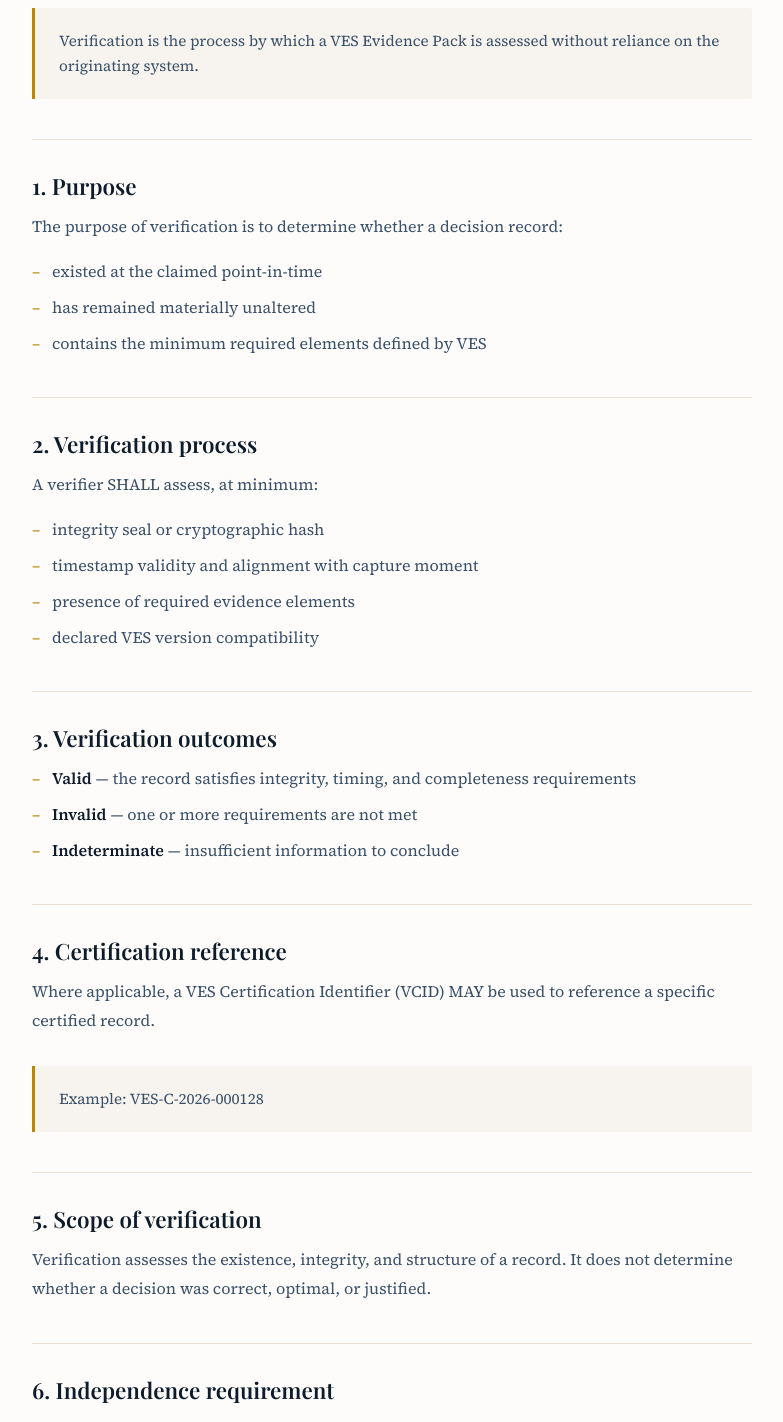
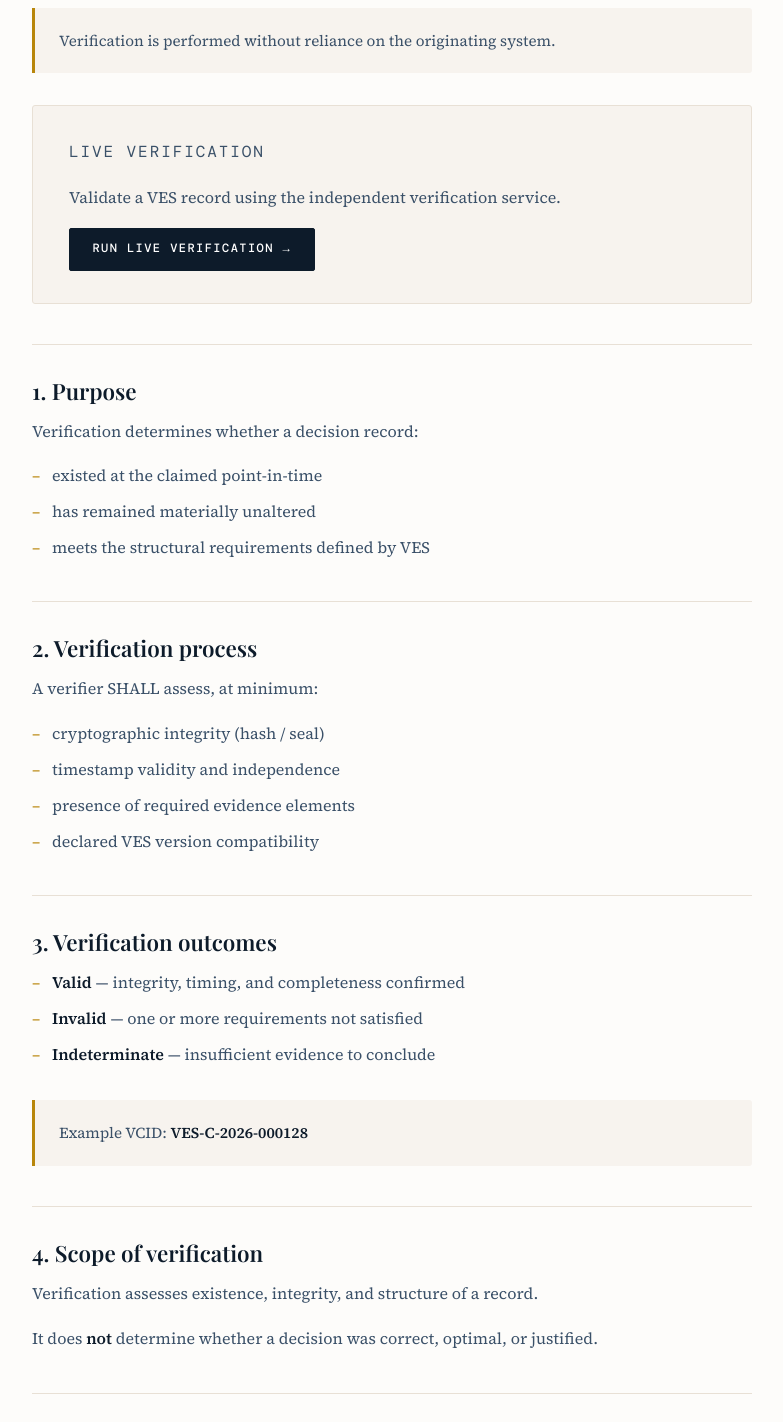
Before and after one commit to hello578/ves-standard, a Next.js app: page /verify in a window 1280 px wide. Shown: the part 460-1882 px from the top of the page, without its empty margins (108-891 px from the left). Built offline with nearby package versions, Linux system fonts and the light colour scheme; a web font is replaced by a local one.

Commit message:
ref and verify

```diff
--- /dev/null
+++ b/app/reference/sample-record/page.tsx
@@ -0,0 +1,73 @@
+
+// reference/sample-record/page.tsx
+
+import { PageFrame } from "@/app/components/page-frame"
+
+export default function SampleRecordPage() {
+  return (
+    <PageFrame
+      eyebrow="Reference"
+      title="Sample VES Record"
+      intro="This example illustrates the structure of a VES-compliant decision record."
+    >
+      <div className="callout">
+        This is a reference example. VES records must be generated and sealed at execution.
+      </div>
+
+      <pre className="code-block">
+{`{
+  "ves_version": "1.1",
+  "record_id": "VES-C-2026-000128",
+  "timestamp": "2026-03-23T09:14:22Z",
+
+  "decision": {
+    "type": "claims_approval",
+    "system": "claims-engine-v2",
+    "jurisdiction": "UK"
+  },
+
+  "inputs": {
+    "claim_amount": 4200,
+    "policy_status": "active",
+    "risk_flag": "low"
+  },
+
+  "output": {
+    "decision": "approved",
+    "confidence": 0.93
+  },
+
+  "evidence": {
+    "model_version": "v3.4.1",
+    "ruleset_version": "2026.03",
+    "data_snapshot_id": "ds_88372"
+  },
+
+  "content_hash": "f3a1c9e8c7e5c8b9d4a1e8f9b7a3c6d2e5f1a9c7b8d4e6f9a1b3c7d8e9f2a6b"
+}`}
+      </pre>
+
+      <h2>What this shows</h2>
+      <ul>
+        <li>Decision context at execution</li>
+        <li>Inputs and outputs captured deterministically</li>
+        <li>Evidence references bound to the decision</li>
+        <li>Canonical hash for integrity verification</li>
+      </ul>
+
+      <h2>Important</h2>
+      <p>
+        This example demonstrates structure only. A valid VES record must be:
+      </p>
+      <ul>
+        <li>captured at execution</li>
+        <li>cryptographically sealed</li>
+        <li>independently timestamped</li>
+      </ul>
+
+      <div className="callout">
+        Records that are reconstructed after the fact do not meet VES requirements.
+      </div>
+    </PageFrame>
+  )
+}
--- a/app/verify/page.tsx
+++ b/app/verify/page.tsx
@@ -1,6 +1,6 @@
-
 // /verify/page.tsx
 
+import Link from "next/link"
 import { PageFrame } from "../components/page-frame"
 
 export default function VerifyPage() {
@@ -8,72 +8,100 @@ export default function VerifyPage() {
     <PageFrame
       eyebrow="Verification"
       title="Verify a VES Record"
-      intro="Verification enables independent assessment of whether a decision record existed at a claimed point in time and has remained materially unaltered."
+      intro="Verification enables independent confirmation that a decision record existed at a claimed point in time and has remained materially unaltered."
     >
+      {/* PRIMARY CALLOUT */}
       <div className="callout">
-        Verification is the process by which a VES Evidence Pack is assessed
-        without reliance on the originating system.
+        Verification is performed without reliance on the originating system.
       </div>
 
+      {/* LIVE ACTION (CRITICAL) */}
+      <div className="card-framed center-text" style={{ marginBottom: "32px" }}>
+        <p className="text-muted">Live verification</p>
+
+        <p>
+          Validate a VES record using the independent verification service.
+        </p>
+
+        <a
+          href="https://verify.veriscopic.com"
+          target="_blank"
+          rel="noopener noreferrer"
+          className="btn btn-primary"
+        >
+          Run live verification →
+        </a>
+      </div>
+
+      {/* PURPOSE */}
       <h2>1. Purpose</h2>
       <p>
-        The purpose of verification is to determine whether a decision record:
+        Verification determines whether a decision record:
       </p>
       <ul>
         <li>existed at the claimed point-in-time</li>
         <li>has remained materially unaltered</li>
-        <li>contains the minimum required elements defined by VES</li>
+        <li>meets the structural requirements defined by VES</li>
       </ul>
 
+      {/* PROCESS */}
       <h2>2. Verification process</h2>
       <p>A verifier SHALL assess, at minimum:</p>
       <ul>
-        <li>integrity seal or cryptographic hash</li>
-        <li>timestamp validity and alignment with capture moment</li>
+        <li>cryptographic integrity (hash / seal)</li>
+        <li>timestamp validity and independence</li>
         <li>presence of required evidence elements</li>
         <li>declared VES version compatibility</li>
       </ul>
 
+      {/* OUTCOMES */}
       <h2>3. Verification outcomes</h2>
       <ul>
         <li>
-          <strong>Valid</strong> — the record satisfies integrity, timing, and
-          completeness requirements
+          <strong>Valid</strong> — integrity, timing, and completeness confirmed
         </li>
         <li>
-          <strong>Invalid</strong> — one or more requirements are not met
+          <strong>Invalid</strong> — one or more requirements not satisfied
         </li>
         <li>
-          <strong>Indeterminate</strong> — insufficient information to conclude
+          <strong>Indeterminate</strong> — insufficient evidence to conclude
         </li>
       </ul>
 
-      <h2>4. Certification reference</h2>
+      {/* EXAMPLE */}
+      <div className="callout">
+        Example VCID: <strong>VES-C-2026-000128</strong>
+      </div>
+
+      {/* SCOPE */}
+      <h2>4. Scope of verification</h2>
       <p>
-        Where applicable, a VES Certification Identifier (VCID) MAY be used to
-        reference a specific certified record.
+        Verification assesses existence, integrity, and structure of a record.
+      </p>
+      <p>
+        It does <strong>not</strong> determine whether a decision was correct,
+        optimal, or justified.
       </p>
 
-      <div className="callout">
-        Example: VES-C-2026-000128
-      </div>
-
-      <h2>5. Scope of verification</h2>
-      <p>
-        Verification assesses the existence, integrity, and structure of a record.
-        It does not determine whether a decision was correct, optimal, or justified.
-      </p>
-
-      <h2>6. Independence requirement</h2>
+      {/* INDEPENDENCE */}
+      <h2>5. Independence requirement</h2>
       <p>
         A record that cannot be verified without reliance on the originating
         system SHALL NOT be considered independently verifiable under VES.
       </p>
 
+      {/* CRITICAL LINE */}
+      <div className="card-framed">
+        <p className="text-strong">
+          If verification depends on the system that produced the decision,
+          the evidence is not independently defensible.
+        </p>
+      </div>
+
       <div className="divider" />
 
       <p className="muted">
-        Verification is defined relative to VES v1.1 and subsequent versions as published.
+        Verification is defined relative to VES v1.1 and subsequent versions.
       </p>
     </PageFrame>
   )
```
